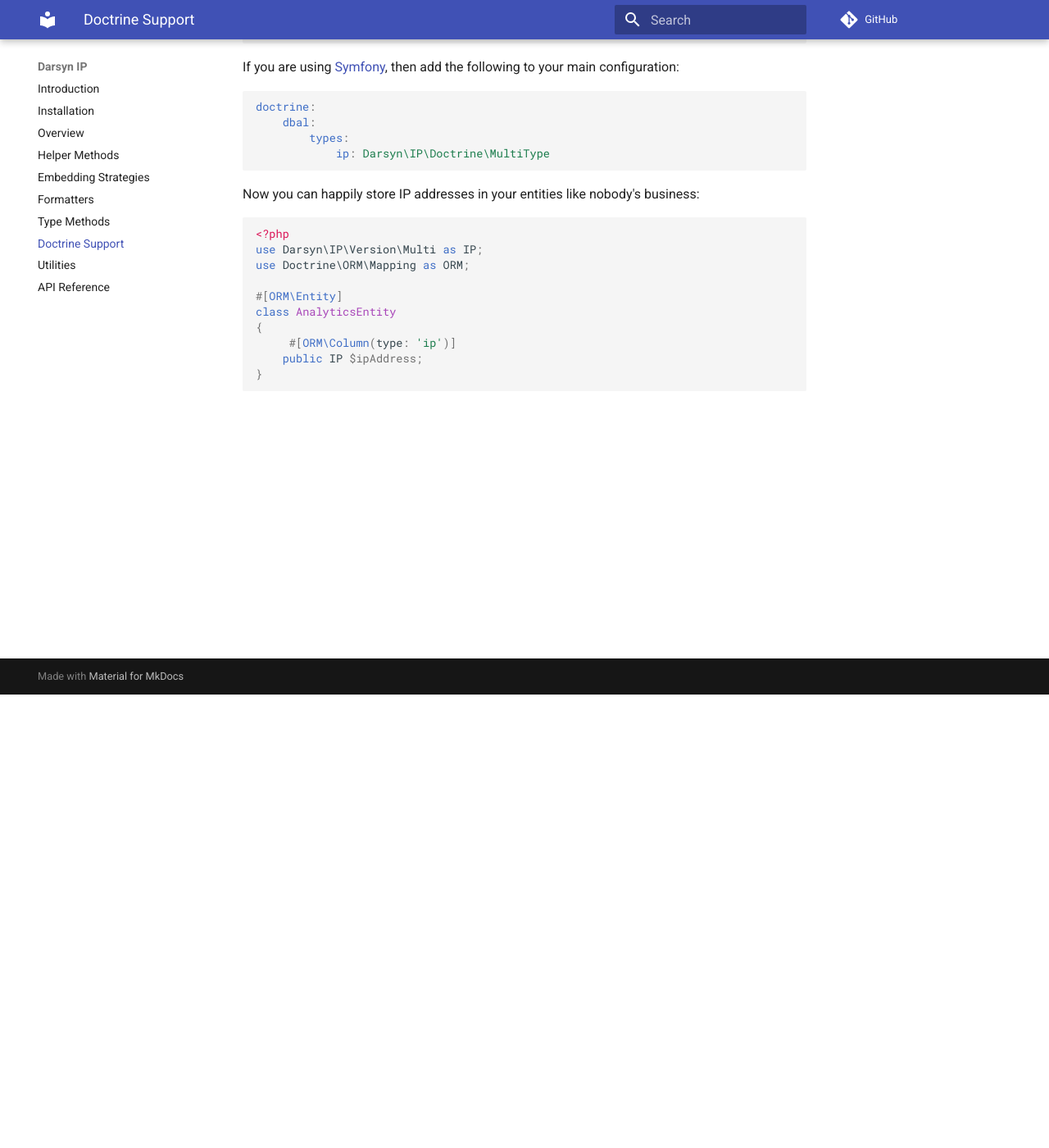
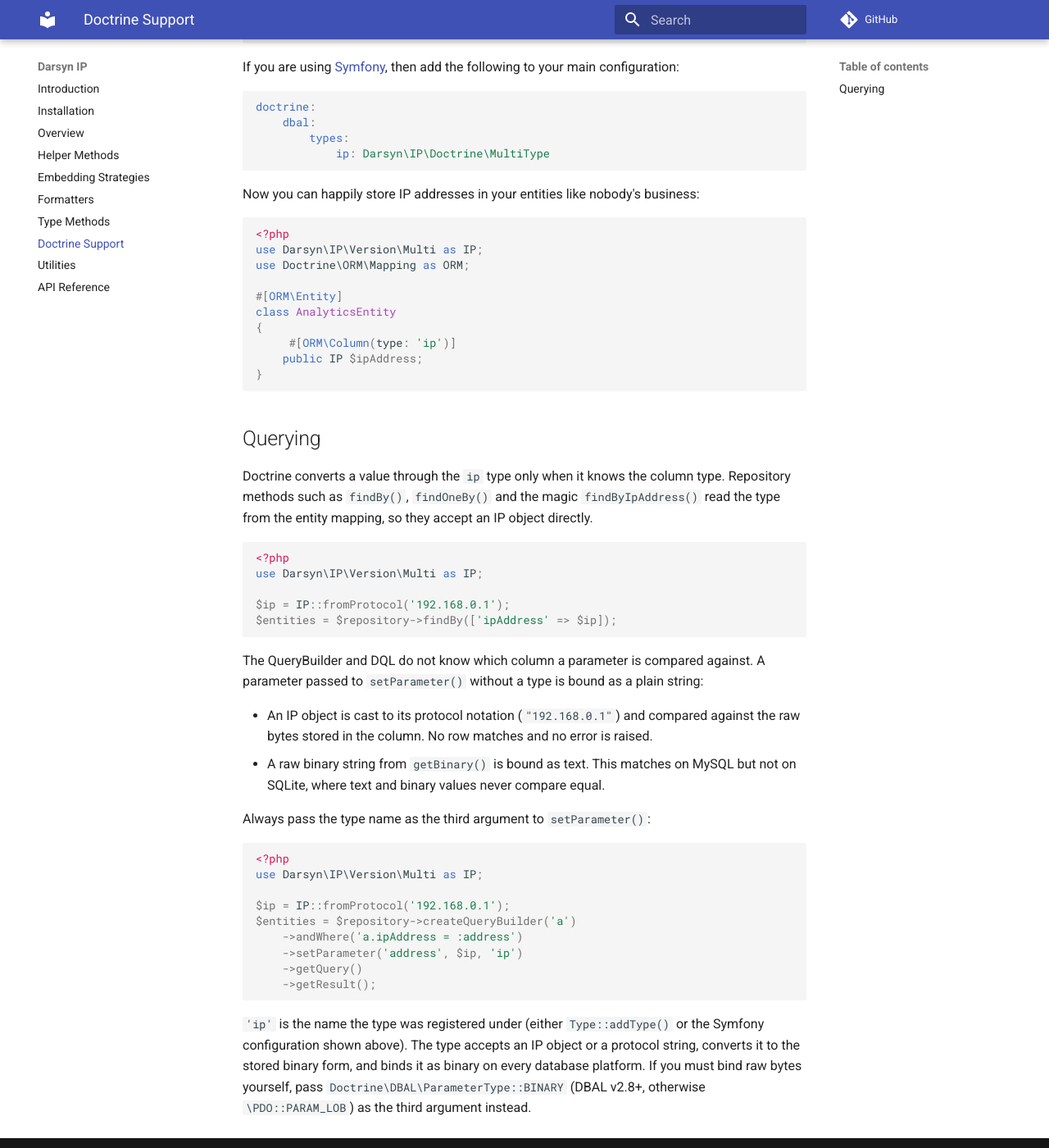
Before and after one commit to darsyn/ip, an MkDocs documentation site: the page built from docs/08-doctrine.md, in a window 1280 px wide and 1400 px high, scrolled down 553 px. Shown: the whole window at 82% size. Built offline with MkDocs 1.6.1 and Material for MkDocs 9.7.7, drawn with Linux system fonts in a browser that asks for light colours; comment, search, counter and statistics services are not loaded.

Commit message:
docs(doctrine): 📚 explain how to pass IP values to QueryBuilder and DQL parameters
An untyped parameter is bound as a string, so the object is cast to protocol notation and silently matches nothing (#87, #91).

````diff
--- a/docs/08-doctrine.md
+++ b/docs/08-doctrine.md
@@ -45,3 +45,49 @@ class AnalyticsEntity
     public IP $ipAddress;
 }
 ```
+
+## Querying
+
+Doctrine converts a value through the `ip` type only when it knows the column
+type. Repository methods such as `findBy()`, `findOneBy()` and the magic
+`findByIpAddress()` read the type from the entity mapping, so they accept an IP
+object directly.
+
+```php
+<?php
+use Darsyn\IP\Version\Multi as IP;
+
+$ip = IP::fromProtocol('192.168.0.1');
+$entities = $repository->findBy(['ipAddress' => $ip]);
+```
+
+The QueryBuilder and DQL do not know which column a parameter is compared
+against. A parameter passed to `setParameter()` without a type is bound as a
+plain string:
+
+- An IP object is cast to its protocol notation (`"192.168.0.1"`) and compared
+  against the raw bytes stored in the column. No row matches and no error is
+  raised.
+- A raw binary string from `getBinary()` is bound as text. This matches on MySQL
+  but not on SQLite, where text and binary values never compare equal.
+
+Always pass the type name as the third argument to `setParameter()`:
+
+```php
+<?php
+use Darsyn\IP\Version\Multi as IP;
+
+$ip = IP::fromProtocol('192.168.0.1');
+$entities = $repository->createQueryBuilder('a')
+    ->andWhere('a.ipAddress = :address')
+    ->setParameter('address', $ip, 'ip')
+    ->getQuery()
+    ->getResult();
+```
+
+`'ip'` is the name the type was registered under (either `Type::addType()` or
+the Symfony configuration shown above). The type accepts an IP object or a
+protocol string, converts it to the stored binary form, and binds it as binary
+on every database platform. If you must bind raw bytes yourself, pass
+`Doctrine\DBAL\ParameterType::BINARY` (DBAL v2.8+, otherwise `\PDO::PARAM_LOB`)
+as the third argument instead.
````
